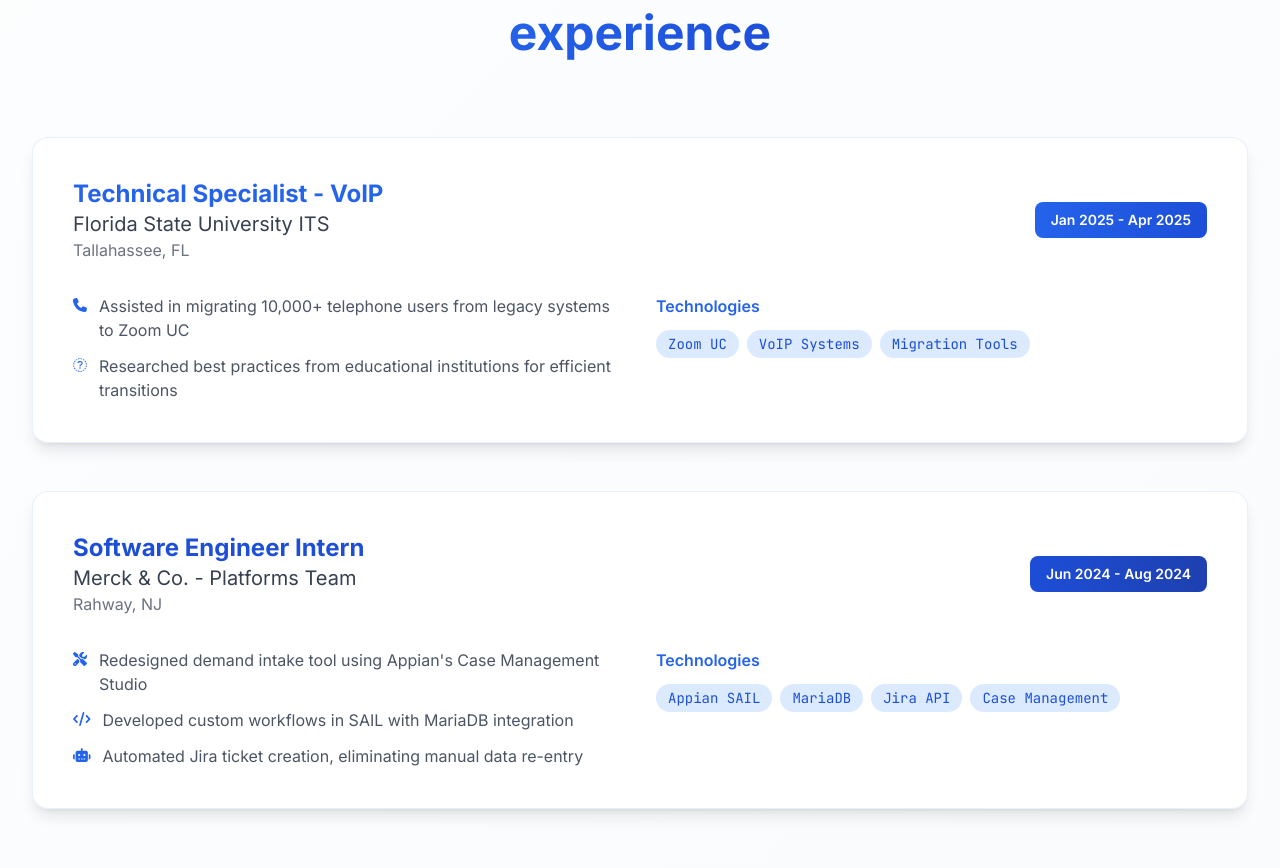
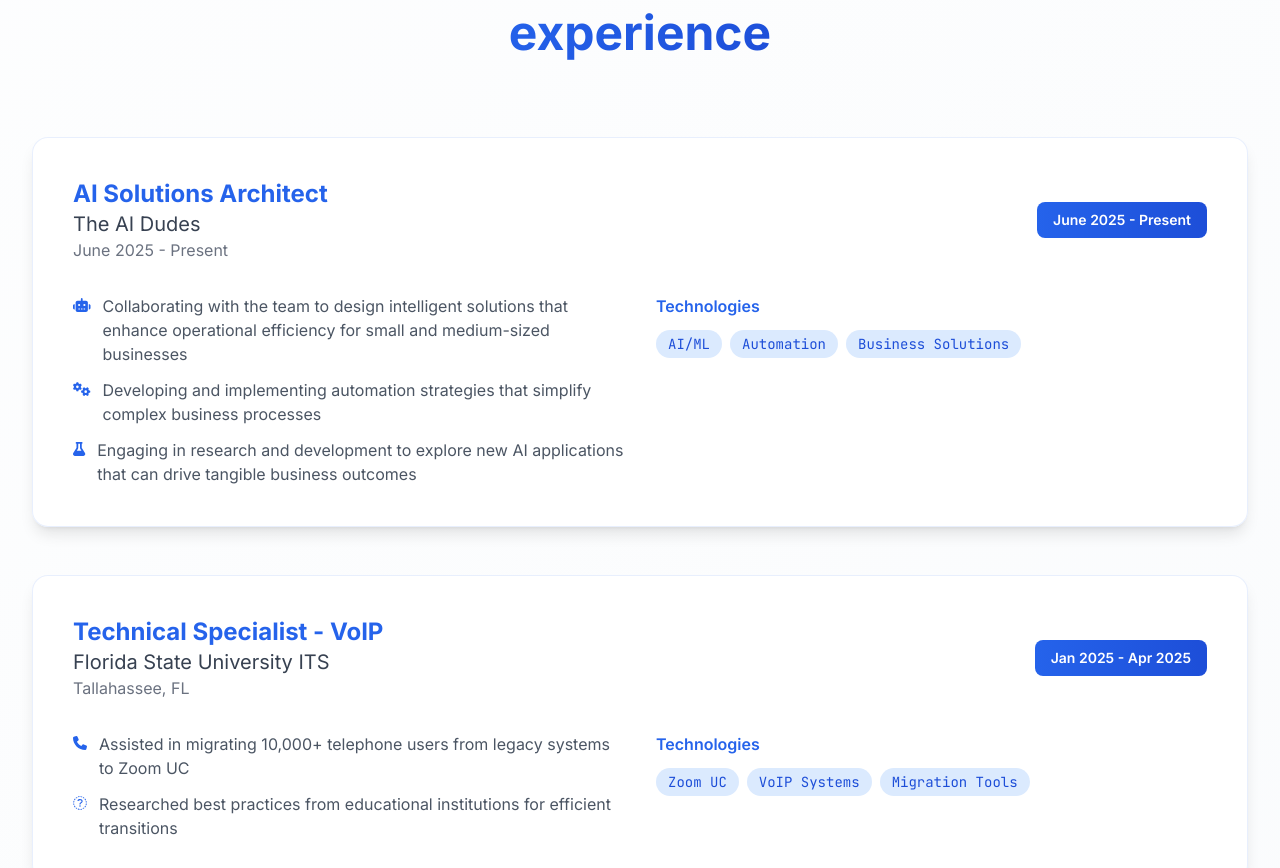
Before and after one commit to Aidan-Thompson3/Portfolio-Website, a plain HTML site: page index.html in a window 1280 px wide. Shown: the part 2235-3103 px from the top of the page. Drawn offline with nearby package versions, Linux system fonts and the light colour scheme.

Commit message:
Add new design and experience

```diff
--- a/index.html
+++ b/index.html
@@ -408,6 +408,48 @@
             </div>
 
             <div class="space-y-12">
+                <!-- The AI Dudes -->
+                <div class="glass rounded-2xl p-10 hover-lift shadow-lg">
+                    <div class="flex flex-col lg:flex-row lg:items-center lg:justify-between mb-8">
+                        <div>
+                            <h3 class="text-2xl font-bold text-blue-600">AI Solutions Architect</h3>
+                            <p class="text-xl text-gray-700">The AI Dudes</p>
+                            <p class="text-gray-500">June 2025 - Present</p>
+                        </div>
+                        <div class="mt-4 lg:mt-0 text-right">
+                            <div class="bg-gradient-to-r from-blue-600 to-blue-700 text-white px-4 py-2 rounded-lg text-sm font-semibold">
+                                June 2025 - Present
+                            </div>
+                        </div>
+                    </div>
+                    <div class="grid lg:grid-cols-2 gap-8">
+                        <div>
+                            <ul class="space-y-3 text-gray-600">
+                                <li class="flex items-start">
+                                    <i class="fas fa-robot text-blue-600 mt-1 mr-3 text-sm"></i>
+                                    Collaborating with the team to design intelligent solutions that enhance operational efficiency for small and medium-sized businesses
+                                </li>
+                                <li class="flex items-start">
+                                    <i class="fas fa-cogs text-blue-600 mt-1 mr-3 text-sm"></i>
+                                    Developing and implementing automation strategies that simplify complex business processes
+                                </li>
+                                <li class="flex items-start">
+                                    <i class="fas fa-flask text-blue-600 mt-1 mr-3 text-sm"></i>
+                                    Engaging in research and development to explore new AI applications that can drive tangible business outcomes
+                                </li>
+                            </ul>
+                        </div>
+                        <div>
+                            <h4 class="font-semibold text-blue-600 mb-3">Technologies</h4>
+                            <div class="flex flex-wrap gap-2">
+                                <span class="px-3 py-1 bg-blue-100 text-blue-700 rounded-full text-sm mono">AI/ML</span>
+                                <span class="px-3 py-1 bg-blue-100 text-blue-700 rounded-full text-sm mono">Automation</span>
+                                <span class="px-3 py-1 bg-blue-100 text-blue-700 rounded-full text-sm mono">Business Solutions</span>
+                            </div>
+                        </div>
+                    </div>
+                </div>
+
                 <!-- FSU ITS -->
                 <div class="glass rounded-2xl p-10 hover-lift shadow-lg">
                     <div class="flex flex-col lg:flex-row lg:items-center lg:justify-between mb-8">
```
